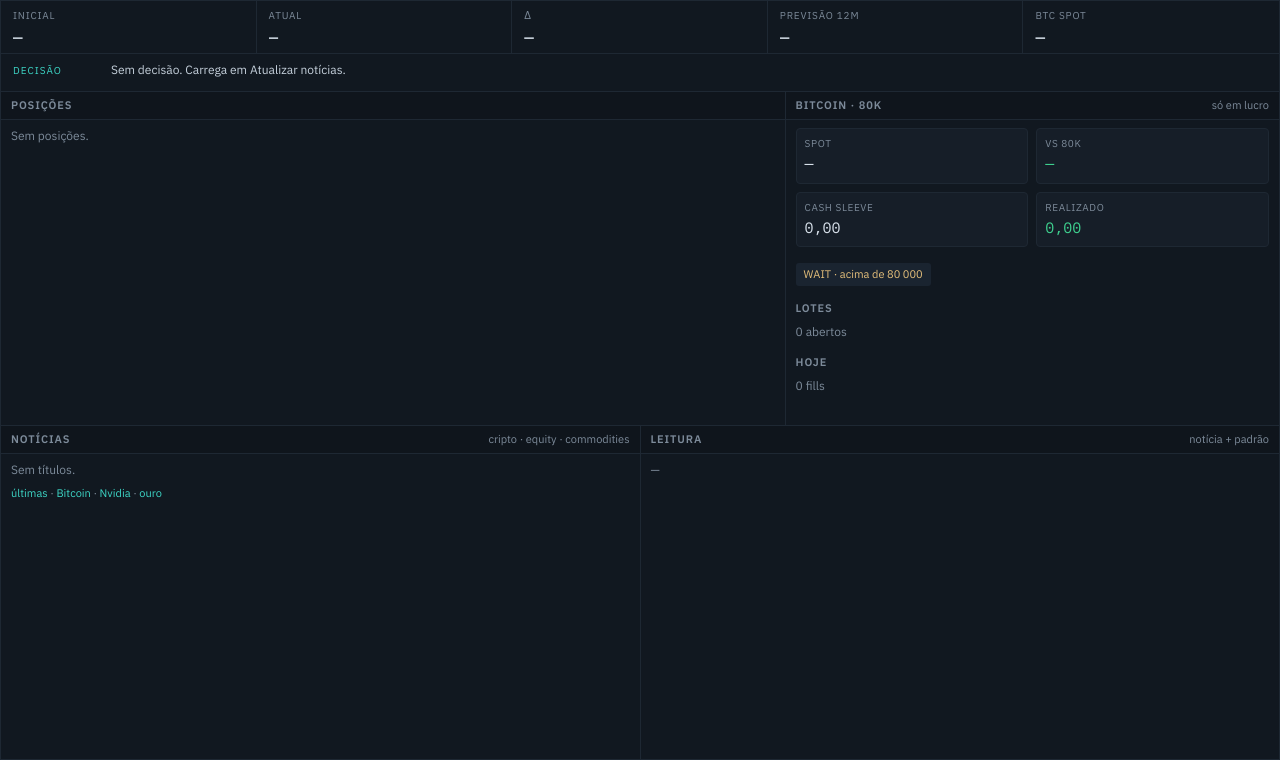
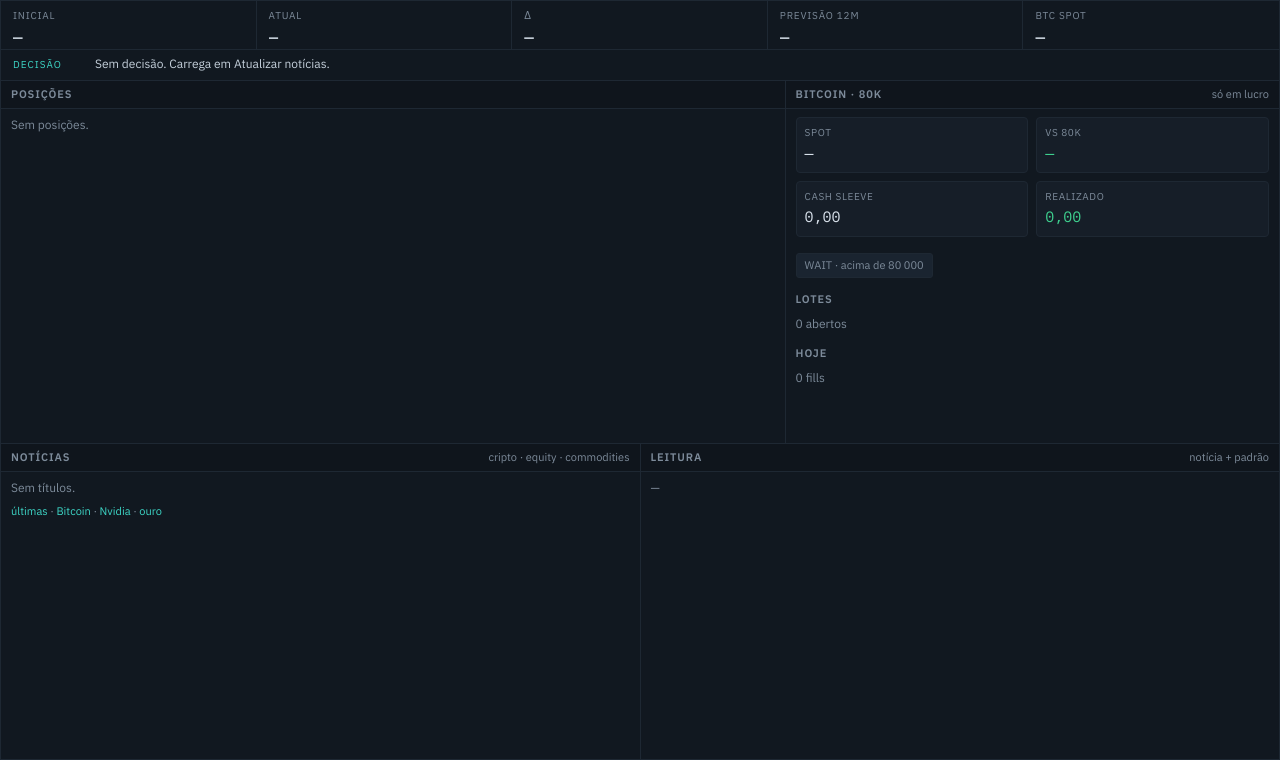
Before and after one commit to joaodominguez/Bitcoin, a Flask app: page / in a window 1280 px wide. Shown: the part 40-800 px from the top of the page. Run offline with Flask 3, Linux system fonts and the light colour scheme; parts of the project's set-up code (start-up, migrations or seed data) failed here and were passed over; some libraries are stand-ins or nearby versions.

Commit message:
fix: tighten the analytics desk grid and mute wait badge
Give positions and news more vertical room, clamp the decision line,
and drop the warm wait chip so the desk stays cool and dense.

Co-authored-by: joaodominguez <joaodominguez@users.noreply.github.com>

```diff
--- a/btcsim/templates/dashboard.html
+++ b/btcsim/templates/dashboard.html
@@ -80,7 +80,7 @@
     .desk {
       height: 100%;
       display: grid;
-      grid-template-rows: 52px auto minmax(0, 1fr) minmax(0, 1fr);
+      grid-template-rows: 48px auto minmax(260px, 1.15fr) minmax(220px, 1fr);
       gap: 1px;
       background: var(--line);
       padding: 1px;
@@ -128,17 +128,22 @@
     .signal {
       background: var(--panel);
       display: grid;
-      grid-template-columns: 88px 1fr;
+      grid-template-columns: 72px 1fr;
       gap: 10px;
       align-items: start;
-      padding: 8px 12px;
+      padding: 6px 12px;
+      max-height: 72px;
+      overflow: hidden;
     }
     .signal .label {
       color: var(--accent); font-size: 10px; letter-spacing: .1em;
       text-transform: uppercase; padding-top: 2px;
     }
-    .signal .text { font-size: 12px; color: #c5d0db; line-height: 1.4; }
-    .signal .stamp { color: var(--muted); font-size: 11px; margin-top: 4px; }
+    .signal .text {
+      font-size: 12px; color: #c5d0db; line-height: 1.35;
+      display: -webkit-box; -webkit-line-clamp: 2; -webkit-box-orient: vertical; overflow: hidden;
+    }
+    .signal .stamp { color: var(--muted); font-size: 11px; margin-top: 2px; white-space: nowrap; overflow: hidden; text-overflow: ellipsis; }
 
     .mid {
       display: grid;
@@ -198,9 +203,10 @@
     .stat .v { font-family: "IBM Plex Mono", monospace; font-size: 15px; margin-top: 4px; }
     .badge {
       display: inline-block; margin-top: 8px; padding: 4px 8px; border-radius: 3px;
-      background: #1a2430; color: var(--warn); font-size: 11px;
+      background: #1a2430; color: var(--muted); font-size: 11px;
+      border: 1px solid var(--line);
     }
-    .badge.go { color: var(--green); background: rgba(62,207,142,.1); }
+    .badge.go { color: var(--green); background: rgba(62,207,142,.1); border-color: transparent; }
 
     .feed { display: flex; flex-direction: column; }
     .feed-item {
```
